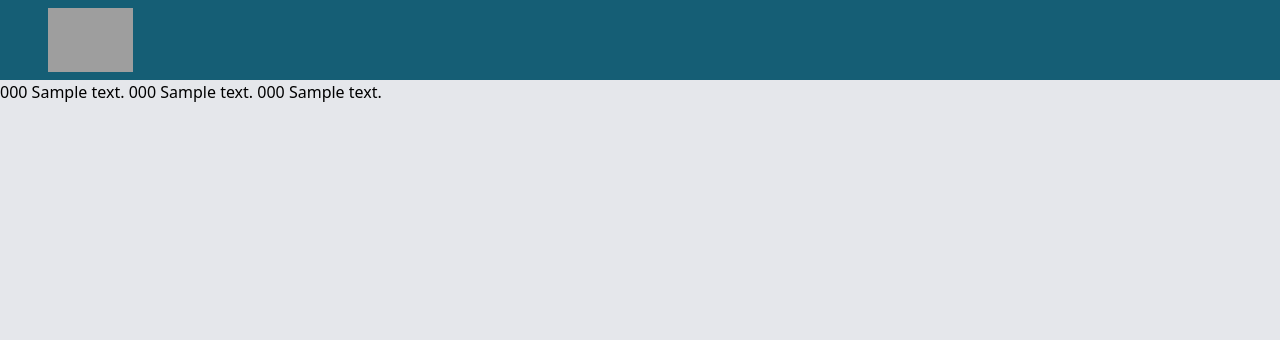
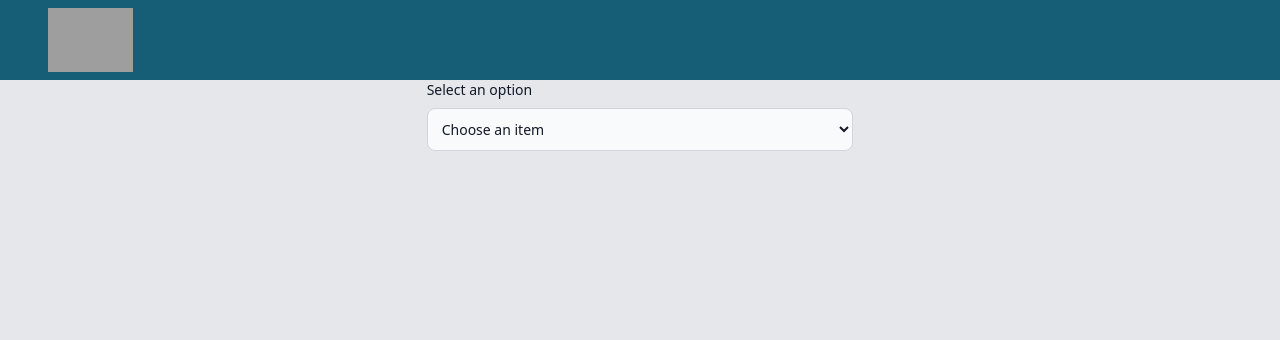
Before and after one commit to rncs92/Burti, a PHP site: template app/Views/Index/index.html.twig in a window 1280 px wide. Shown: the top 340 px of the page. Run offline with PHP 8.4, Linux system fonts and the light colour scheme; the template is opened without the code that fills it: most values are stand-ins (such as "Sample title", 1, 10 or a date in 2020); some libraries are stand-ins or nearby versions; grey boxes are pictures that could not be loaded.

Commit message:
Update 13/10

```diff
--- a/app/Views/Index/index.html.twig
+++ b/app/Views/Index/index.html.twig
@@ -10,7 +10,7 @@
 </head>
 <body class="bg-gray-200 w-screen h-screen">
 <section class="relative mx-auto w-fit">
-     <nav class="flex justify-between bg-cyan-800 text-white w-screen">
+    <nav class="flex justify-between bg-cyan-800 text-white w-screen">
         <div class="px-5 xl:px-12 py-2 flex w-full items-center">
             <div class="flex items-center space-x-36">
                 <a class="text-3xl font-bold font-heading" href="/">
@@ -21,19 +21,25 @@
         </div>
     </nav>
 </section>
-<div>
-    {% for item in items %}
-        {{ item.code }}
-        {{ item.description }}
+<div class="flex justify-center">
+    <div class="w-1/3">
+        <label for="items" class="block mb-2 text-sm font-medium text-gray-900 dark:text-white">Select an
+            option</label>
+        <select id="items"
+                class="bg-gray-50 border border-gray-300 text-gray-900 text-sm rounded-lg focus:ring-blue-500 focus:border-blue-500 block w-full p-2.5 dark:bg-gray-700 dark:border-gray-600 dark:placeholder-gray-400 dark:text-white dark:focus:ring-blue-500 dark:focus:border-blue-500">
+            <option selected>Choose an item</option>
+            {% for item in items %}
+            <option value={{ item.code }}>{{ item.description }}</option>
         {% for variety in item.varieties %}
-            {{ variety.code }}
-            {{ variety.description }}
+          {{ variety.code }}{{ variety.description }}
             {% for option in variety.options %}
                 {{ option.code }}
                 {{ option.description }}
-                {% endfor %}
+            {% endfor %}
         {% endfor %}
-    {% endfor %}
+        {% endfor %}
+        </select>
+    </div>
 </div>
 </body>
 </html>
```
